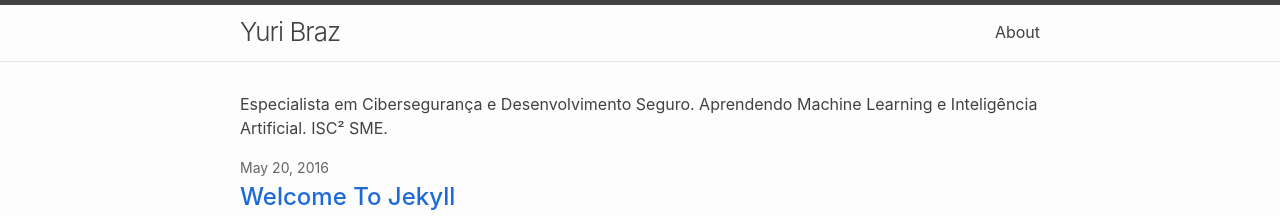
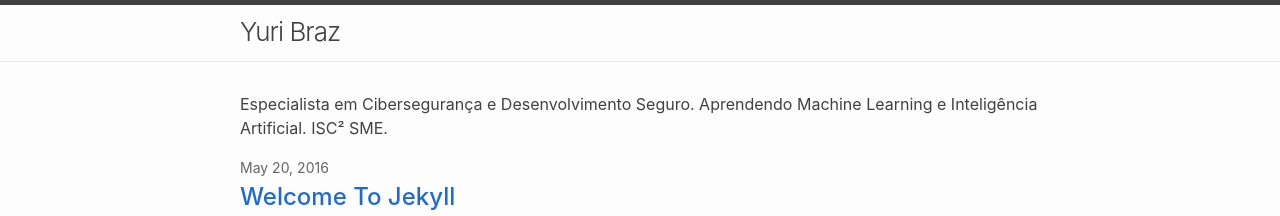
Before and after one commit to ybraz/ybraz.github.io, a Jekyll site: the page built from index.md, in a window 1280 px wide. Shown: the top 216 px of the page. Built offline with Jekyll 4.4.1, drawn with Linux system fonts in a browser that asks for light colours; nearby versions of some CDN libraries.

Commit message:
Remove navigation menu from header in header.html

```diff
--- a/_includes/header.html
+++ b/_includes/header.html
@@ -6,15 +6,6 @@
     {%- assign page_titles = site.pages | map: 'title' | compact %}
     <a class="site-title" rel="author" href="{{ '/' | relative_url }}">{{ site.title | escape }}</a>
 
-    {%- unless page_titles == empty %}
-      <nav class="site-nav">
-        <input type="checkbox" id="nav-trigger" />
-        <label for="nav-trigger">
-          <span class="menu-icon"></span>
-        </label>
 
-        {% include nav-items.html paths = page_paths %}
-      </nav>
-    {%- endunless %}
   </div>
 </header>
```
